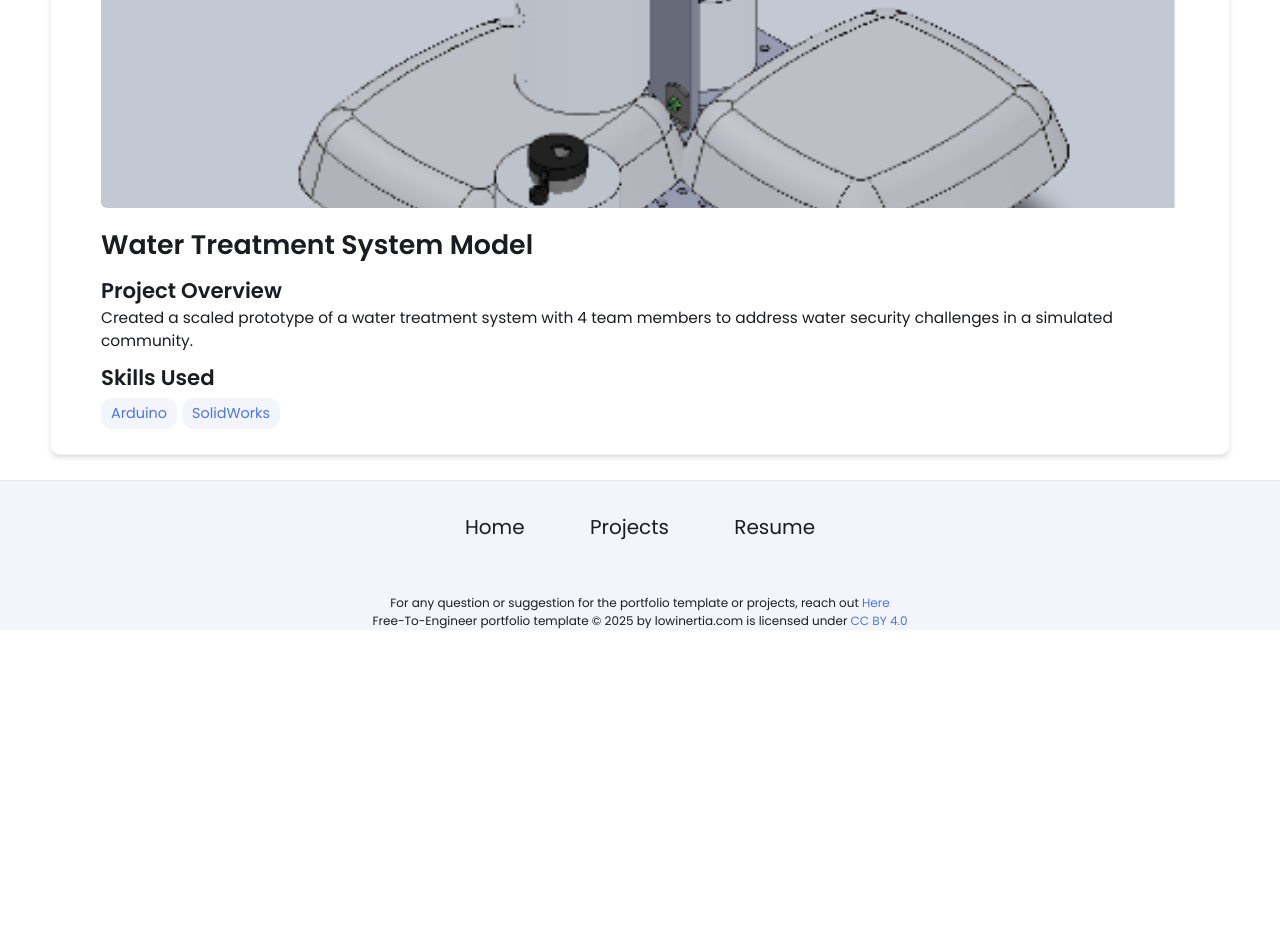
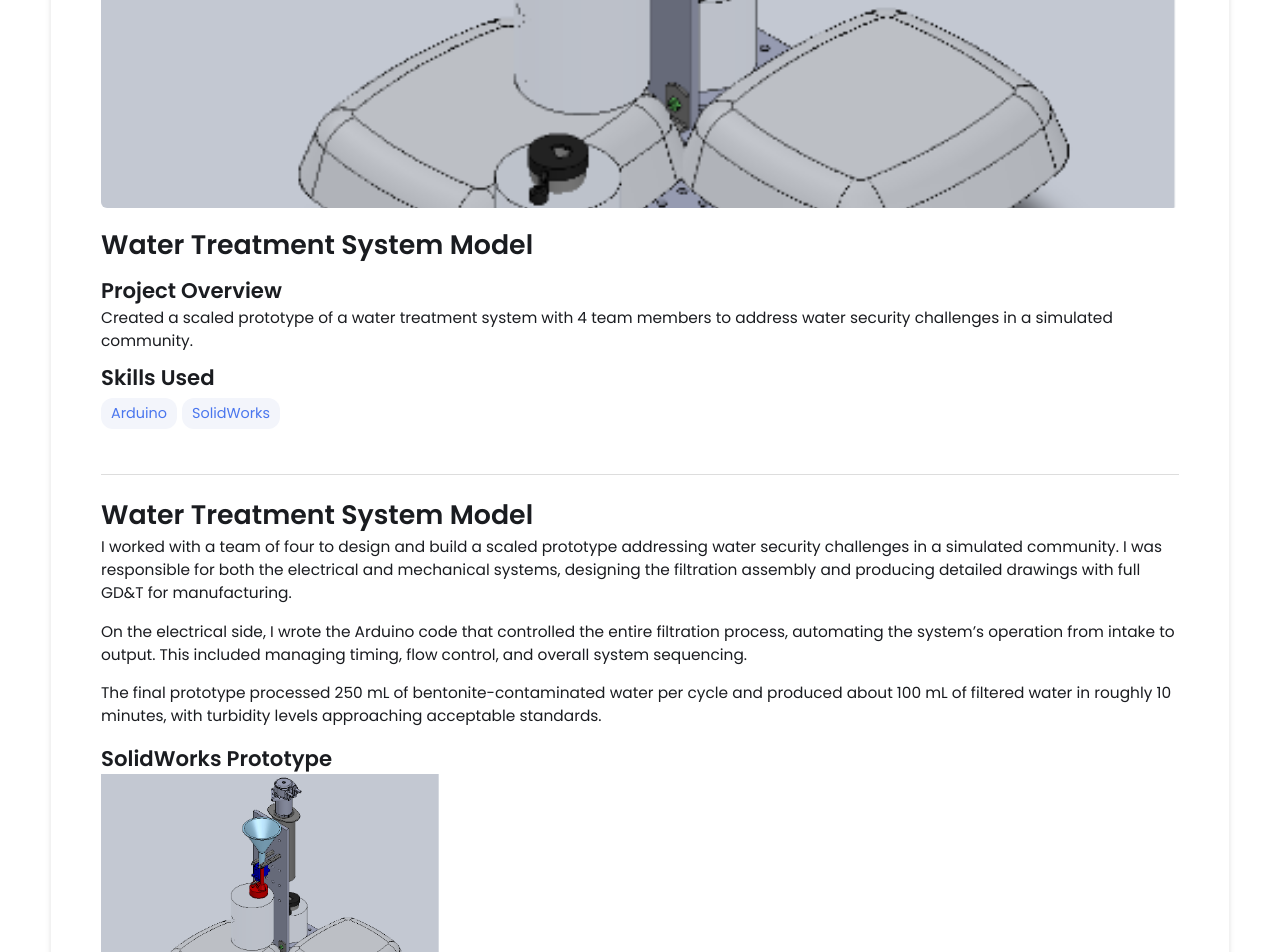
Before and after one commit to chaoqy/chaoqy.github.io, a Jekyll site: the page built from _projects/water-system/index.md, in a window 1280 px wide and 1400 px high, scrolled down 282 px. Shown: the top 952 px of the window. Built offline with Jekyll 4.4.1, drawn with Linux system fonts in a browser that asks for light colours; before the commit the page ends 912 px from its top, so only the background shows below that.

Commit message:
Update index.md

```diff
--- a/_projects/water-system/index.md
+++ b/_projects/water-system/index.md
@@ -7,3 +7,17 @@ skills:
 - SolidWorks
 main-image: /water-system.png
 ---
+
+---
+# Water Treatment System Model
+I worked with a team of four to design and build a scaled prototype addressing water security challenges in a simulated community. I was responsible for both the electrical and mechanical systems, designing the filtration assembly and producing detailed drawings with full GD&T for manufacturing.
+
+On the electrical side, I wrote the Arduino code that controlled the entire filtration process, automating the system’s operation from intake to output. This included managing timing, flow control, and overall system sequencing.
+
+The final prototype processed 250 mL of bentonite-contaminated water per cycle and produced about 100 mL of filtered water in roughly 10 minutes, with turbidity levels approaching acceptable standards.
+
+## SolidWorks Prototype
+{% include image-gallery.html images="water-system.png" %}
+
+## Final Prototype
+{% include image-gallery.html images="water_system.png" %}
```
